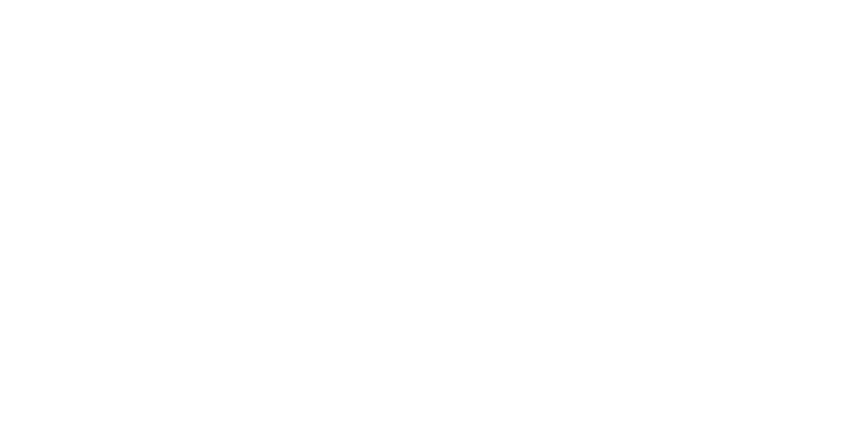
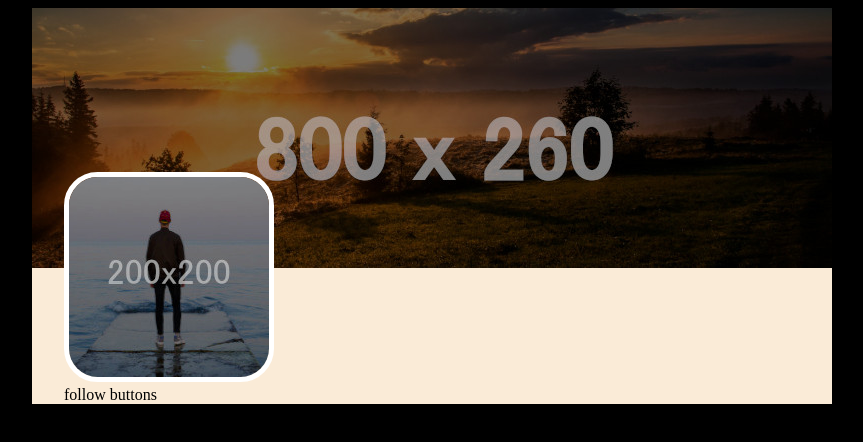
Before and after one commit to GPax96/IndieSpace, a website built with Parcel: page src/index.html in a window 1280 px wide. Shown: the whole page, without its empty margins (208-1071 px from the left). Built offline with nearby package versions, Linux system fonts and the light colour scheme.

Commit message:
header poster and profile picture fixed

```diff
--- a/package.json
+++ b/package.json
@@ -6,6 +6,7 @@
     "build": "parcel build"
   },
   "devDependencies": {
+    "@parcel/transformer-sass": "^2.8.3",
     "parcel": "^2.8.3"
   },
   "dependencies": {
--- /dev/null
+++ b/src/css/style.scss
@@ -0,0 +1,65 @@
+body {
+   background-color: black;
+   display: flex;
+   justify-content: center;
+}
+
+main {
+   background-color: antiquewhite;
+   width: auto;
+}
+
+@media all and (min-width: 800px) {
+   main {
+      background-color: antiquewhite;
+      max-width: 800px;
+   }
+}
+
+header {
+   display: block;
+}
+
+@media all and (min-width: 800px) {
+   .poster {
+      height: 260px;
+   }
+}
+
+.poster > img {
+   width: 100%;
+   height: auto;
+}
+
+@media all and (min-width: 800px) {
+   .poster > img {
+      width: 100%;
+      height: 260px;
+   }
+}
+
+#profile-picture__container {
+   flex-wrap: nowrap;
+   justify-content: space-between;
+   padding-left: 2rem;
+}
+
+.profile-picture {
+   width: 25%;
+}
+
+.profile-picture > img {
+   width: 100%;
+   margin-top: -50%;
+   border: 5px solid #fff;
+   border-radius: 16%;
+}
+
+@media all and (min-width: 800px) {
+   .profile-picture > img {
+      width: 200px;
+   }
+}
+
+.contacts {
+}
--- a/src/index.html
+++ b/src/index.html
@@ -6,9 +6,29 @@
       <meta name="viewport" content="width=device-width, initial-scale=1.0" />
       <title>Indie Space</title>
       <link rel="stylesheet" href="../node_modules/picnic/picnic.min.css" />
-      <link rel="stylesheet" href="css/style.css" />
+      <link rel="stylesheet" href="css/style.scss" />
    </head>
    <body>
+      <main>
+         <header>
+            <div class="poster stack">
+               <img
+                  src="img/placeholders/poster800x260.jpg"
+                  alt="poster image"
+               />
+            </div>
+            <div class="sub-poster stack"></div>
+            <div class="flex two" id="profile-picture__container">
+               <div class="profile-picture">
+                  <img
+                     src="img/placeholders/profile200x200.jpg"
+                     alt="profile/logo image"
+                  />
+               </div>
+               <div class="contacts">follow buttons</div>
+            </div>
+         </header>
+      </main>
       <script src="js/app.js"></script>
    </body>
 </html>
```
Also changed, not shown: src/css/style.css (deleted), src/img/placeholders/dummy_200x200_000000_f9db52.png (added), src/img/placeholders/dummy_800x280_ffffff_17439b.png (added), src/img/placeholders/poster800x260.jpg (added), src/img/placeholders/profile200x200.jpg (added), 1 other file.
